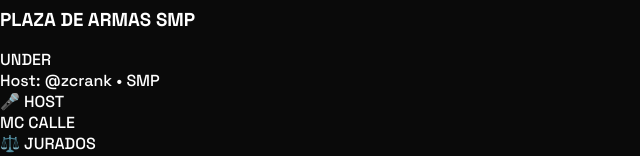
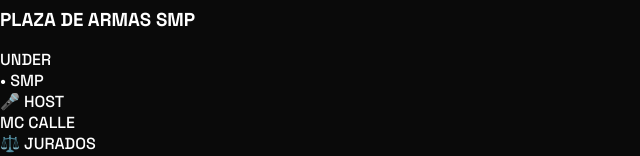
Before and after one commit to luirapero-web/aca-pe-snowy, a Next.js app: page / in a window 1280 px wide. Shown: the part 603-759 px from the top of the page, without its empty margins (0-640 px from the left). Built offline with nearby package versions, Linux system fonts and the light colour scheme.

Commit message:
Actualizar page.tsx

```diff
--- a/app/page.tsx
+++ b/app/page.tsx
@@ -72,7 +72,7 @@ export default function Home(){
                 <h3 className="font-black text-[17px] leading-none cursor-pointer" onClick={()=>setModal(p)}>{p.nombre}</h3>
                 <span className="bg-black text-white px-2 py-0.5 rounded-full text-[8px] font-black">{p.tipo}</span>
               </div>
-              <div className="text-[11px] opacity-60 mt-1">Host: {p.host} • {p.lugar}</div>
+              <div className="text-[11px] opacity-60 mt-1"> • {p.lugar}</div>
 
               {/* AQUÍ ESTABA EL ERROR - AHORA ESTÁ TODO DENTRO DEL MISMO GRID */}
               <div className="grid grid-cols-3 gap-2 mt-3 bg-[#F5F5F5] rounded-xl p-2.5 border border-black/5">
```
